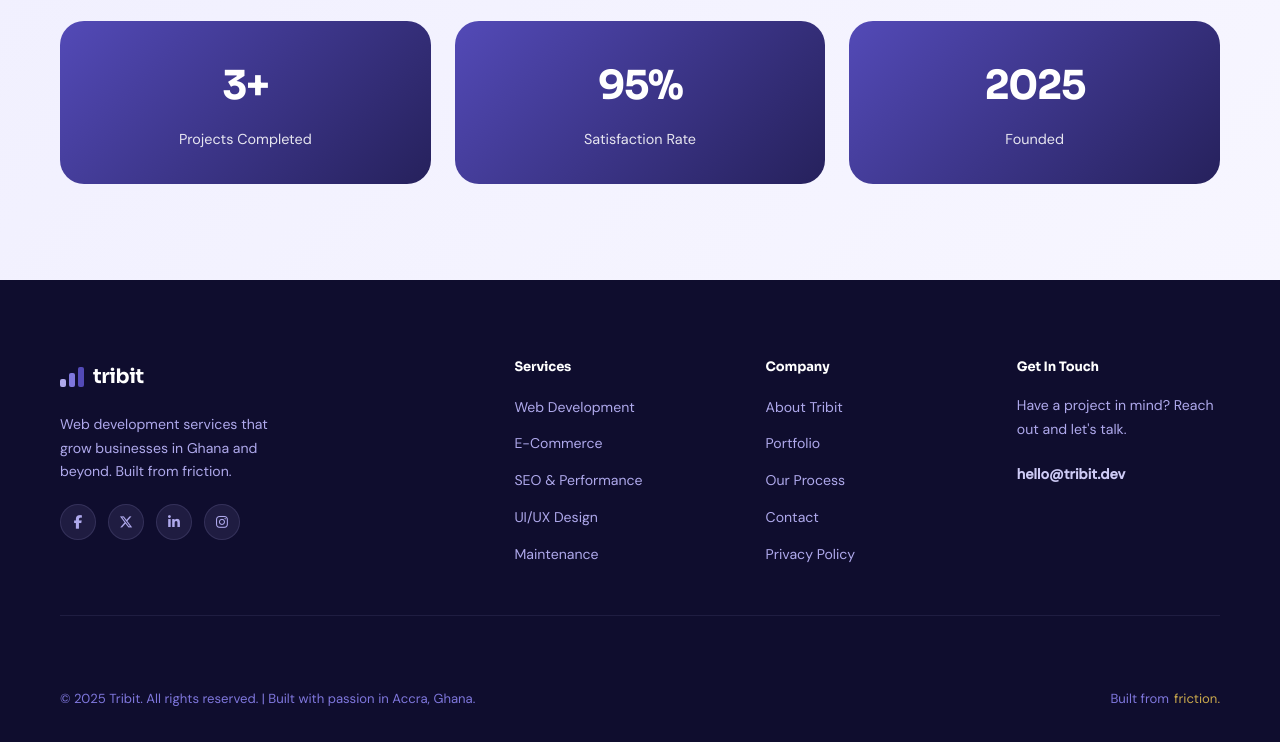
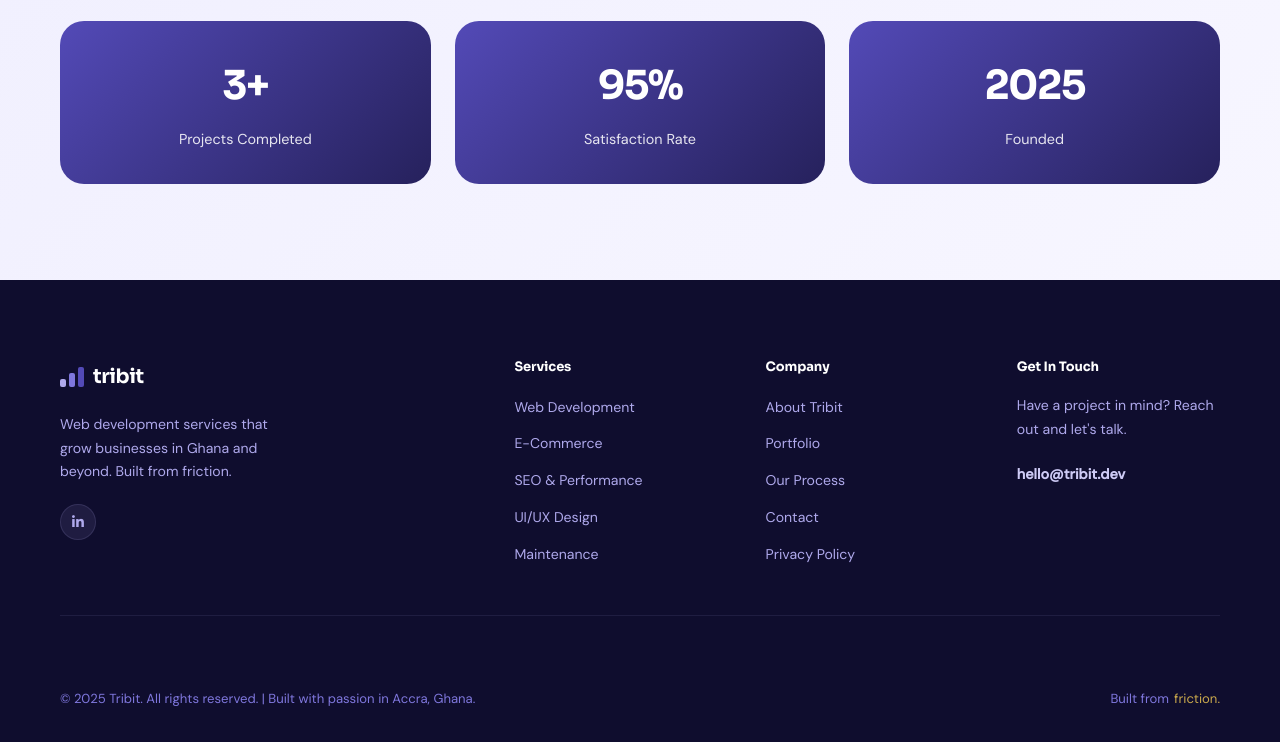
Before and after one commit to af-jerry/tribit, a plain HTML site: page about.html in a window 1280 px wide. Shown: the part 921-1663 px from the top of the page. Drawn offline with Linux system fonts and the light colour scheme.

Commit message:
save existing website before launch fixes

```diff
--- a/about.html
+++ b/about.html
@@ -128,10 +128,11 @@ Speed, clarity, execution, and real results.</p>
         </div>
         <p>Web development services that grow businesses in Ghana and beyond. Built from friction.</p>
         <div class="social-links">
-          <a href="#" title="Facebook" aria-label="Facebook"><i class="fab fa-facebook-f"></i></a>
+     <!---    <a href="#" title="Facebook" aria-label="Facebook"><i class="fab fa-facebook-f"></i></a>
           <a href="#" title="Twitter / X" aria-label="Twitter"><i class="fab fa-x-twitter"></i></a>
-          <a href="https://www.linkedin.com/company/tribit.dev/home/?viewAsMember=true" title="LinkedIn" aria-label="LinkedIn"><i class="fab fa-linkedin-in"></i></a>
-          <a href="#" title="Instagram" aria-label="Instagram"><i class="fab fa-instagram"></i></a>
+        -->
+          <a href="https://www.linkedin.com/company/tribit.dev/home/" title="LinkedIn" aria-label="LinkedIn"><i class="fab fa-linkedin-in"></i></a>
+       <!---  <a href="#" title="Instagram" aria-label="Instagram"><i class="fab fa-instagram"></i></a> -->
         </div>
       </div>
       <div class="footer-section">
```
Also changed, not shown: portfolio.html (+4 -3 lines), services.html (+3 -2 lines).
